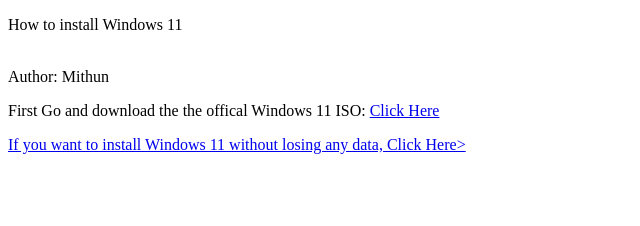
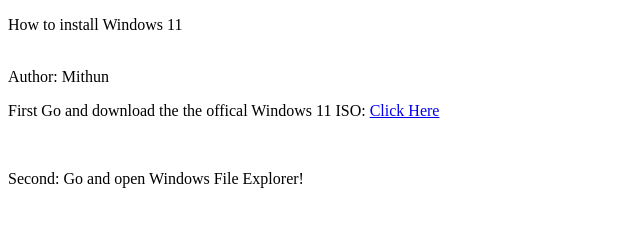
Before and after one commit to Mithunhubminepro/mithunblog.github.io, a plain HTML site: page win11i/htiwin11.html in a window 1280 px wide. Shown: the whole page, without its empty margins (0-640 px from the left). Drawn offline with Linux system fonts and the light colour scheme; files that its build step writes are made by us from their sources; files whose address does not match are found by name.

Commit message:
modified:   win11i/htiwin11.html

```diff
--- a/win11i/htiwin11.html
+++ b/win11i/htiwin11.html
@@ -14,6 +14,7 @@
   <br>
   <para>Author: Mithun</para>
   <p>First Go and download the the offical Windows 11 ISO: <a href="https://www.microsoft.com/software-download/windows11"> Click Here</a></p>
-  <a href="https://mithunhubminepro.github.io/mithunblog.github.io/win11i/htiwin11nl.html"> If you want to install Windows 11 without losing any data, Click Here></a>
+  <br>
+  <p>Second: Go and open Windows File Explorer! </p>
 </body>
 </html>
```
